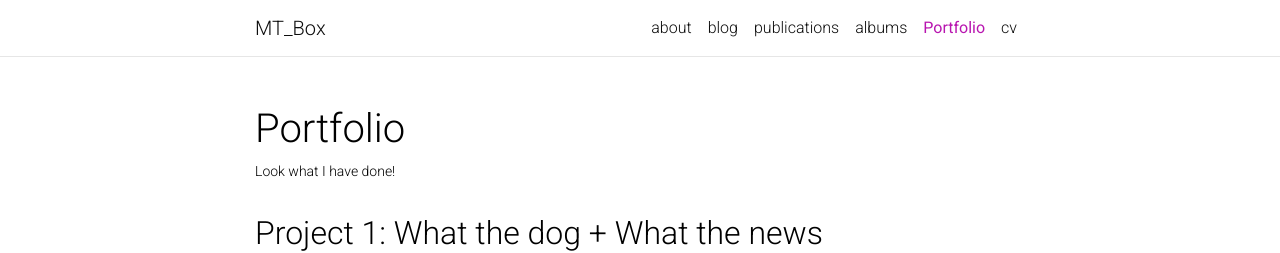
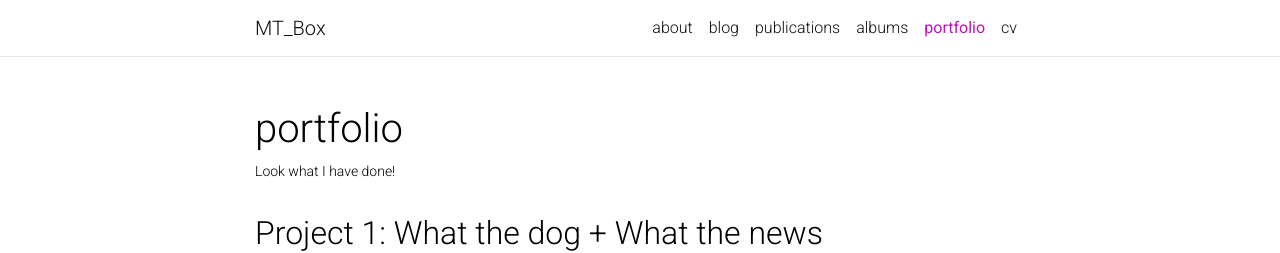
Before and after one commit to levulinh/levulinh.github.io, a Jekyll site: the page built from _pages/drewfolio.md, in a window 1280 px wide and 900 px high. Shown: the top 253 px of the window. Built offline with Jekyll 4.4.1, drawn with Linux system fonts in a browser that asks for light colours; full-size pictures stand in for the smaller copies a plugin makes; comment, search, counter and statistics services are not loaded; a style sheet for code colours, icons or effects is not loaded.

```diff
--- a/_pages/drewfolio.md
+++ b/_pages/drewfolio.md
@@ -1,7 +1,7 @@
 ---
 layout: page
 permalink: /drew-folio/
-title: Portfolio
+title: portfolio
 description: Look what I have done!
 nav: true
 nav_order: 3
```
